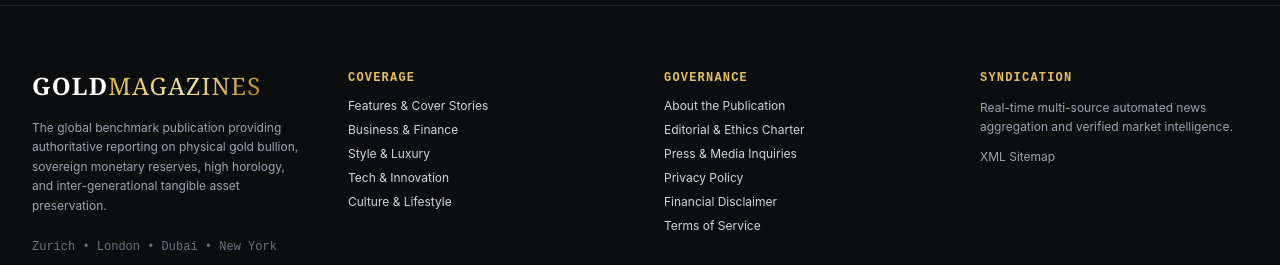
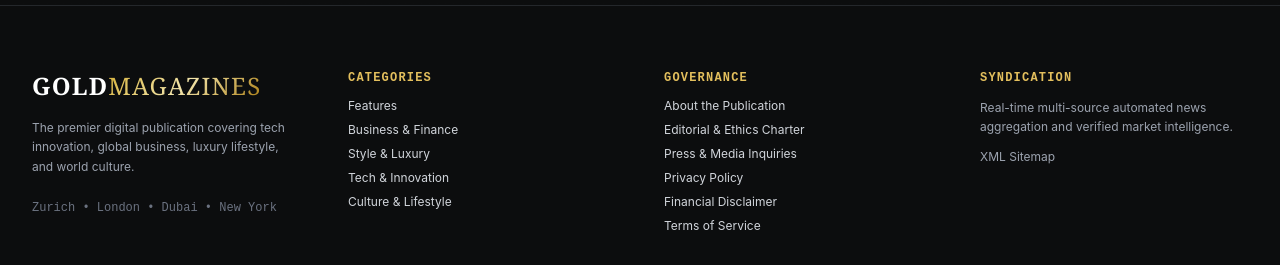
Before and after one commit to infoviralchronicles-stack/goldmagazines, a Next.js app: page / in a window 1280 px wide. Shown: the part 935-1200 px from the top of the page. Built offline with nearby package versions, Linux system fonts and the light colour scheme; no server answers; the database is empty.

Commit message:
Update footer categories to match header top bar

```diff
--- a/src/components/layout/Footer.tsx
+++ b/src/components/layout/Footer.tsx
@@ -89,7 +89,7 @@ export default function Footer() {
             </span>
           </Link>
           <p className="text-xs text-gray-400 leading-relaxed">
-            The global benchmark publication providing authoritative reporting on physical gold bullion, sovereign monetary reserves, high horology, and inter-generational tangible asset preservation.
+            The premier digital publication covering tech innovation, global business, luxury lifestyle, and world culture.
           </p>
           <div className="text-xs font-mono text-gray-500 pt-2">
             Zurich &bull; London &bull; Dubai &bull; New York
@@ -99,10 +99,10 @@ export default function Footer() {
         {/* Col 2: Editorial Sections */}
         <div className="space-y-3">
           <h4 className="text-xs font-mono uppercase tracking-widest text-gold-400 font-semibold">
-            Coverage
+            Categories
           </h4>
           <ul className="space-y-2 text-xs">
-            <li><Link href="/category/features" className="hover:text-gold-400 transition-colors">Features & Cover Stories</Link></li>
+            <li><Link href="/category/features" className="hover:text-gold-400 transition-colors">Features</Link></li>
             <li><Link href="/category/business" className="hover:text-gold-400 transition-colors">Business & Finance</Link></li>
             <li><Link href="/category/style-luxury" className="hover:text-gold-400 transition-colors">Style & Luxury</Link></li>
             <li><Link href="/category/tech" className="hover:text-gold-400 transition-colors">Tech & Innovation</Link></li>
```
